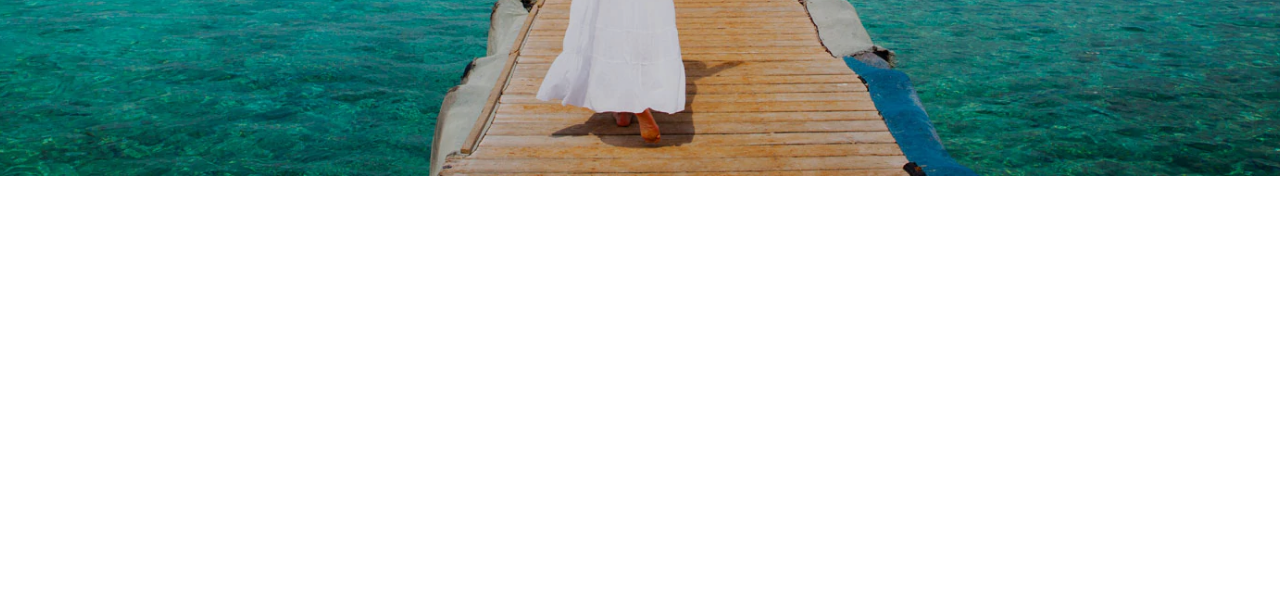
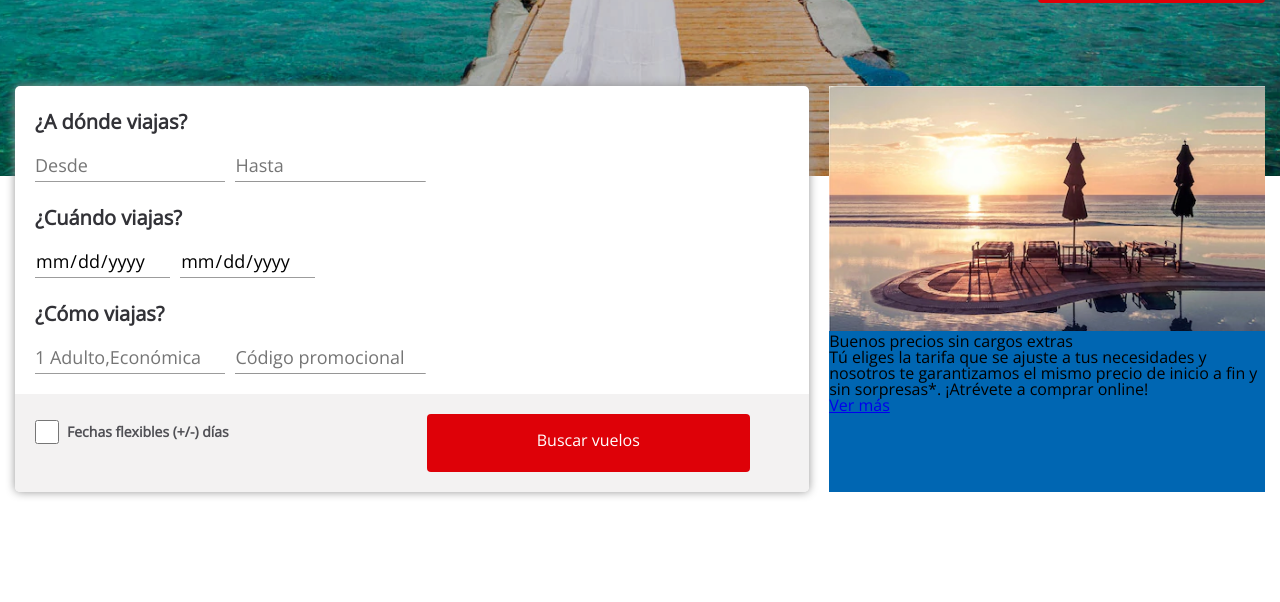
Before and after one commit to wilberandresm/LandingPages_Avianca, a plain HTML site: page index.html in a window 1280 px wide. Shown: the part 396-998 px from the top of the page. Before the commit the page ends 800 px from the top, so only its background shows below. Drawn offline with nearby package versions, Linux system fonts and the light colour scheme.

Commit message:
version 3

```diff
--- a/css/style.css
+++ b/css/style.css
@@ -148,3 +148,178 @@ header{
     line-height: 1;
     font-weight: 600;
 }
+
+#compraya{
+    margin: 0px;
+    background: #de0108;
+    color: #fff;
+    width: 35%;
+    text-shadow: none;
+    padding: 16px 24px;
+    border-radius: 4px;
+    cursor: pointer;
+    text-align: center;
+
+}
+
+#compraya:hover{
+    background: #750004;
+}
+
+#compraya a{
+    color: #fff;
+    font-size: medium;
+    font-style: normal;
+    line-height: 16px;
+    text-decoration: none;
+}
+
+form{
+    top:-100px;
+    position: relative;
+    z-index: 1;
+    flex: 60%;
+    margin: 10px;
+    box-shadow: 0 0 10px #969696;
+    background: #fff;
+    height: auto;
+    border-radius: 5px 5px 5px 5px;
+    margin-left: 15px;
+
+}
+
+fieldset{
+    display: flex;
+    padding-left: 10px;
+    padding-right: 10px;
+    padding-top: 0px;
+    margin-top: 20px;
+    margin-bottom: 0px;
+    margin-left: 10px;
+    margin-bottom: 20px;
+}
+
+legend{
+    margin-bottom: 10px;
+}
+
+legend h3{
+    font-size: 1.25rem;
+    line-height: 32px;
+    font-weight: 900;
+    color: #323237;
+}
+.completar{
+    display: flex;
+}
+
+.form-control{
+    font-size: 1.125rem;
+    line-height: 24px;
+    height: 34px;
+    padding: 0;
+    transition: all .3s ease-out;
+    background: no-repeat center bottom,center calc(99%);
+    background-image: linear-gradient(0,#007aa6 2px,rgba(63,81,181,0) 0),linear-gradient(0,#969696 1px,transparent 0);
+    background-size: 0 100%,100% 110%;
+    box-shadow: none;
+    border-radius: 0;
+    text-overflow: ellipsis;
+    width: 40%;
+    display: flex;
+    margin-right: 10px;
+
+}
+input:focus, input.form-control:focus {
+
+    outline:none !important;
+    outline-width: 0 !important;
+    box-shadow: none;
+    -moz-box-shadow: none;
+    -webkit-box-shadow: none;
+}
+
+.pie-form{
+
+    background-color: #f3f2f2;
+    margin-top: 0px;
+    margin-bottom: 0px;
+    padding-bottom: 20px;
+    padding-top: 20px;
+    padding-left: 10px;
+    border-radius: 0 0 5px 5px;
+    display: flex;
+}
+.fechas{
+    margin-top: 10px;
+    margin-left: 10px;
+    margin-bottom: 20px;
+    width: 50%;
+    display: flex;
+}
+
+.fechas label{
+    font-size: .875rem;
+    line-height: 16px;
+    margin-top: 0;
+    margin-bottom: 12px;
+    color: #505055;
+    position: relative;
+    transition: all .3s ease-in;
+    font-weight: bold;
+    padding-left: 32px;
+
+}
+.check-box input{
+    position: absolute;
+    cursor: pointer;
+    top: -4px;
+    left: 0;
+    width: 24px;
+    height: 24px;
+    margin: 0;
+
+}
+.buscarvuelo{
+    display: flex;
+}
+
+#buscarvuelo{
+    margin: 0px;
+    background: #de0108;
+    color: #fff;
+    width: 35%;
+    text-shadow: none;
+    padding: 16px 24px;
+    border-radius: 4px;
+    cursor: pointer;
+    text-align: center;
+
+}
+#buscarvuelo:hover{
+    background: #750004;
+}
+
+
+#buscarvuelo a{
+    color: #fff;
+    font-size: medium;
+    font-style: normal;
+    line-height: 16px;
+    text-decoration: none;
+    vertical-align: middle;
+}
+aside{
+    top:-100px;
+    flex: 32%;
+    margin: 10px;
+    background-color: #0066b2;
+    z-index: 1;
+    position: relative;
+    margin: 10px;
+    margin-right: 15px;
+}
+.imagen-aside img{
+    width: 100%;
+    height: 100%;
+}
--- a/index.html
+++ b/index.html
@@ -36,6 +36,76 @@
             </div>
         </div>
 
+        <form >
+            <fieldset>
+                <legend>
+                    <h3>¿A dónde viajas? </h3>
+                </legend>
+                <div class="completar">
+                    <input type="text" class="form-control"  placeholder="Desde">
+                    <input type="text" class="form-control"  placeholder="Hasta">
+                </div>
+            </fieldset>
+
+            <fieldset>
+                <legend>
+                    <h3>¿Cuándo viajas?</h3>
+                </legend>
+                <div class="completar">
+                    <input type="date" class="form-control"  placeholder="Fecha de ida">
+                    <input type="date" class="form-control"  placeholder="Fecha de regreso">
+                </div>
+            </fieldset>
+            <fieldset>
+                <legend>
+                    <h3>¿Cómo viajas?</h3>
+                </legend>
+                <div class="completar">
+                    <input type="text" class="form-control"  placeholder="1 Adulto,Económica">
+                    <input type="text" class="form-control"  placeholder="Código promocional">
+                </div>
+            </fieldset>
+            <div class="pie-form">
+                <div class="fechas">
+                    <label class="check-box">Fechas flexibles (+/-) días
+                        <input type="checkbox">
+                        <span class="check-mark"></span>
+
+                    </label>
+                </div>
+                <div class="buscarvuelos" id="buscarvuelo">
+                    <a href="#" role="button" target="_self">Buscar vuelos</a>
+                </div>
+
+
+            </div>
+
+        </form>
+
+        <aside>
+            <div class="imagen-aside">
+                <img src="../LandingPages_Avianca/img/mx_cun_playa_2880_1620_08.png" alt="">
+            </div>
+            <div class="descripcion">
+                <h3 class="titulo">
+                        Buenos precios sin cargos extras
+                </h3>
+                <p>
+                    Tú eliges la tarifa que se ajuste a tus necesidades y
+                    nosotros te garantizamos el mismo precio de inicio a
+                    fin y sin sorpresas*. ¡Atrévete a comprar online!
+                </p>
+
+            </div>
+
+            <div class="vermas">
+                <a href="#" role="button" target="_self">
+                    Ver más
+                </a>
+            </div>
+
+        </aside>
+
 
 
     </div>
```
Also changed, not shown: img/mx_cun_playa_2880_1620_08.png (added).
